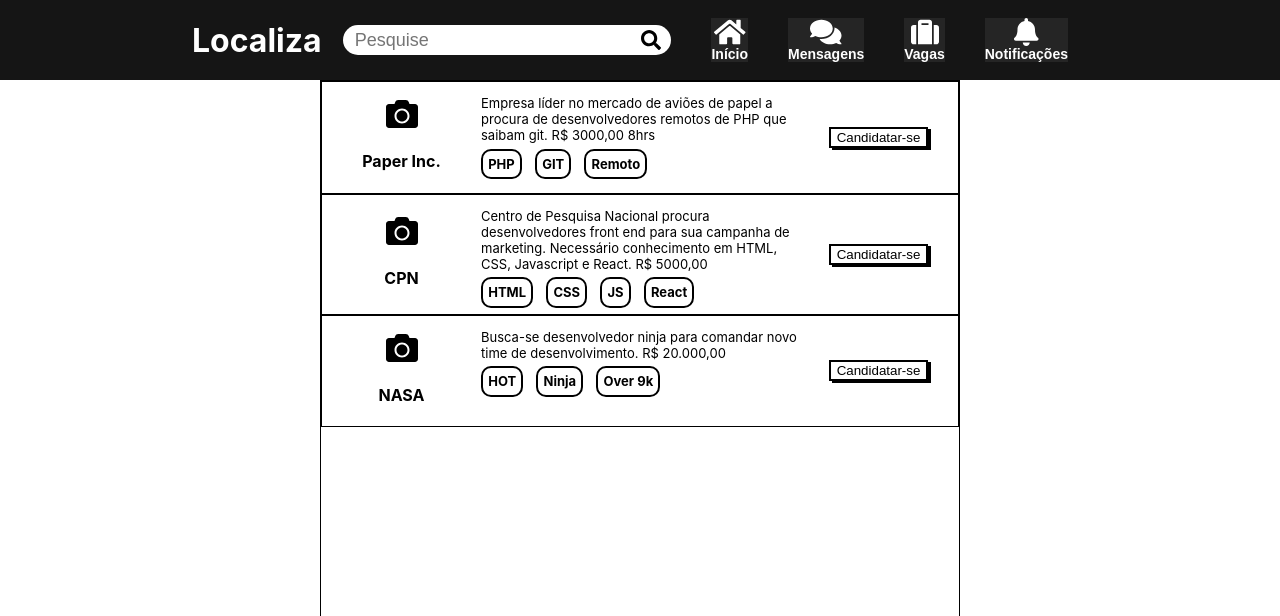
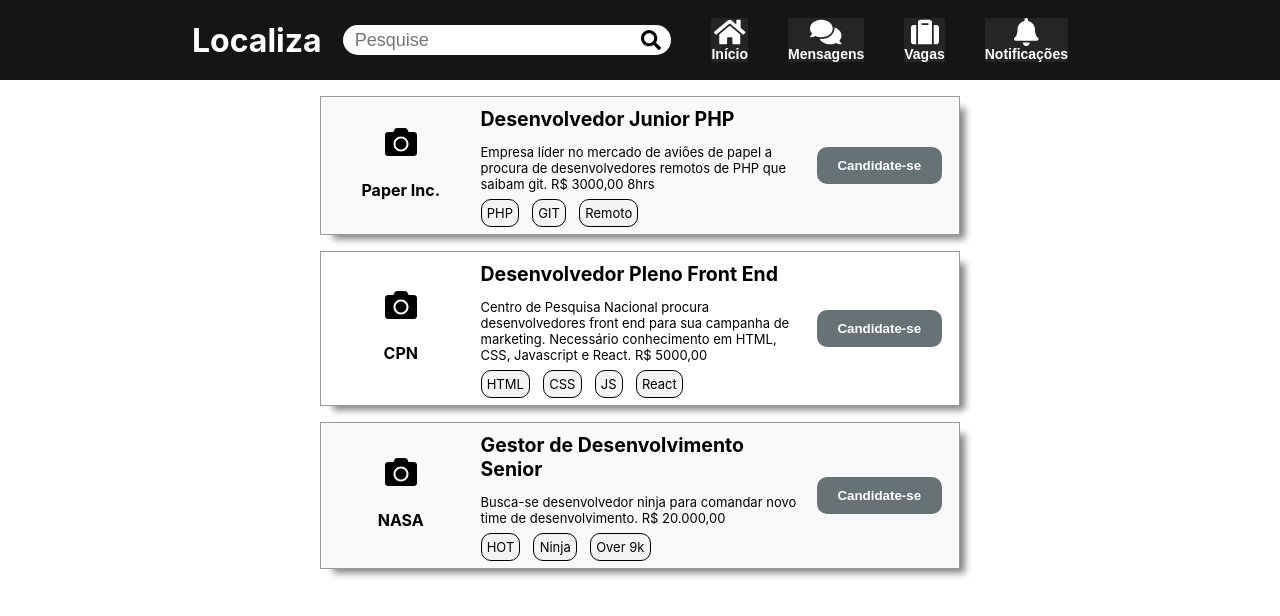
Before and after one commit to casserekevin/localiza, a React (Create React App) app in the folder web-front-end/v1/: page /main in a window 1280 px wide. Shown: the top 616 px of the page. Built offline with nearby package versions, Linux system fonts and the light colour scheme.

Commit message:
cards da main page estilizados

```diff
--- a/web-front-end/v1/src/Components/Card/index.jsx
+++ b/web-front-end/v1/src/Components/Card/index.jsx
@@ -10,13 +10,14 @@ export default function Card(props) {
         <div className='card-container'>
             <div className='card-logo-name flex-centralizado'>
                 <FontAwesomeIcon icon={faCamera} size='2x' />
-                <h4>{oportunity.name}</h4>
+                <h4>{oportunity.company}</h4>
             </div>
             <div className='card-description-tags'>
+                <p className='nome-op'>{oportunity.name}</p>
                 <p>{oportunity.description}</p>
                 <p>{oportunity.tags.map((t, i) => (<span key={i} className='card-tag'>{t}</span>))}</p>
             </div>
-            <div className='card-btn'><button className='card-apply-btn'>Candidatar-se</button></div>
+            <div className='card-btn flex-centralizado'><button className='card-apply-btn'>Candidate-se</button></div>
         </div>
     )
 }
--- a/web-front-end/v1/src/Components/Card/style.css
+++ b/web-front-end/v1/src/Components/Card/style.css
@@ -1,6 +1,14 @@
 .card-container {
     display: flex;
-    border: var(--border-blk);
+    border: 1px solid #999;
+    margin-top: 1em;
+    -webkit-box-shadow: 9px 8px 7px -4px rgba(0,0,0,0.49);
+    -moz-box-shadow: 9px 8px 7px -4px rgba(0,0,0,0.49);
+    box-shadow: 9px 8px 7px -4px rgba(0,0,0,0.49);
+}
+
+.card-container:nth-child(odd) {
+    background-color: #f9f9f9;
 }
 
 .card-logo-name {
@@ -15,11 +23,18 @@
     font-size: small;
 }
 
+.nome-op {
+    font-size:1.5em;
+    font-weight:bold;
+    margin-bottom: 0px;
+    margin-top:10px;
+}
+
 .card-tag {
-    border: 2px solid #000;
+    border: var(--border-blk);
+    background-color: #f4f4f4;
     border-radius: 10px;
     padding: 0.40em;
-    font-weight: bold;
     margin-right:1em;
     -webkit-border-radius: 10px;
     -moz-border-radius: 10px;
@@ -28,14 +43,24 @@
 }
 
 .card-btn {
-    display: flex;
-    align-items: center;
-    justify-content: center;
     width: 25%;
 }
 
 .card-apply-btn {
-    background-color: #FFF;
-    border: 2px solid #000;
-    box-shadow: 3px 2px;
+    cursor: pointer;
+    background-color: #667275;
+    color: #FFF;
+    font-weight: 600;
+    text-align: center;
+    padding: 0.7rem 1.3rem;
+    border: none;
+    border-radius: 10px;
+    -webkit-border-radius: 10px;
+    -moz-border-radius: 10px;
+    -ms-border-radius: 10px;
+    -o-border-radius: 10px;
 }
+
+.card-apply-btn:hover {
+    background-color: #696c6f;
+}
--- a/web-front-end/v1/src/Components/Feed/index.jsx
+++ b/web-front-end/v1/src/Components/Feed/index.jsx
@@ -3,7 +3,8 @@ import './style.css'
 import Card from '../Card'
 
 const paperInc = {
-    name: 'Paper Inc.',
+    name: 'Desenvolvedor Junior PHP',
+    company: 'Paper Inc.',
     description: `Empresa líder no mercado de aviões de papel a
     procura de desenvolvedores remotos de PHP que saibam git. R$ 3000,00 8hrs`,
     tags: ['PHP', 'GIT', 'Remoto'],
@@ -11,7 +12,8 @@ const paperInc = {
 }
 
 const cpn = {
-    name: 'CPN',
+    name: 'Desenvolvedor Pleno Front End',
+    company: 'CPN',
     description: `Centro de Pesquisa Nacional procura desenvolvedores
      front end para sua campanha de marketing. Necessário conhecimento
      em HTML, CSS, Javascript e React. R$ 5000,00`,
@@ -19,7 +21,8 @@ const cpn = {
 }
 
 const nasa = {
-    name: 'NASA',
+    name: 'Gestor de Desenvolvimento Senior',
+    company: 'NASA',
     description: `Busca-se desenvolvedor ninja para comandar novo time
      de desenvolvimento. R$ 20.000,00`,
     tags: ['HOT', 'Ninja', 'Over 9k']
--- a/web-front-end/v1/src/Components/Feed/style.css
+++ b/web-front-end/v1/src/Components/Feed/style.css
@@ -2,5 +2,4 @@
     height: 84%;
     width: 50%;
     margin-left:25%;
-    border: var(--border-blk);
 }
--- a/web-front-end/v1/src/Components/SearchBar/index.jsx
+++ b/web-front-end/v1/src/Components/SearchBar/index.jsx
@@ -7,8 +7,8 @@ export default function SearchBar() {
     return (
         <div className='container-search-bar flex-centralizado'>
             <div className='search-box'>
-                <input className='search-txt' type='text' placeholder='Pesquise' maxLength='25'/>
-                <span className='search-btn flex-centralizado'><FaSearch color='black' size='20px'/></span>
+                <input className='search-txt' type='text' placeholder='Pesquise' maxLength='25' />
+                <span className='search-btn flex-centralizado'><FaSearch color='black' size='20px' /></span>
             </div>
         </div>
     )
```
Also changed, not shown: 1 other file (tests, documents, lock files or other folders).
